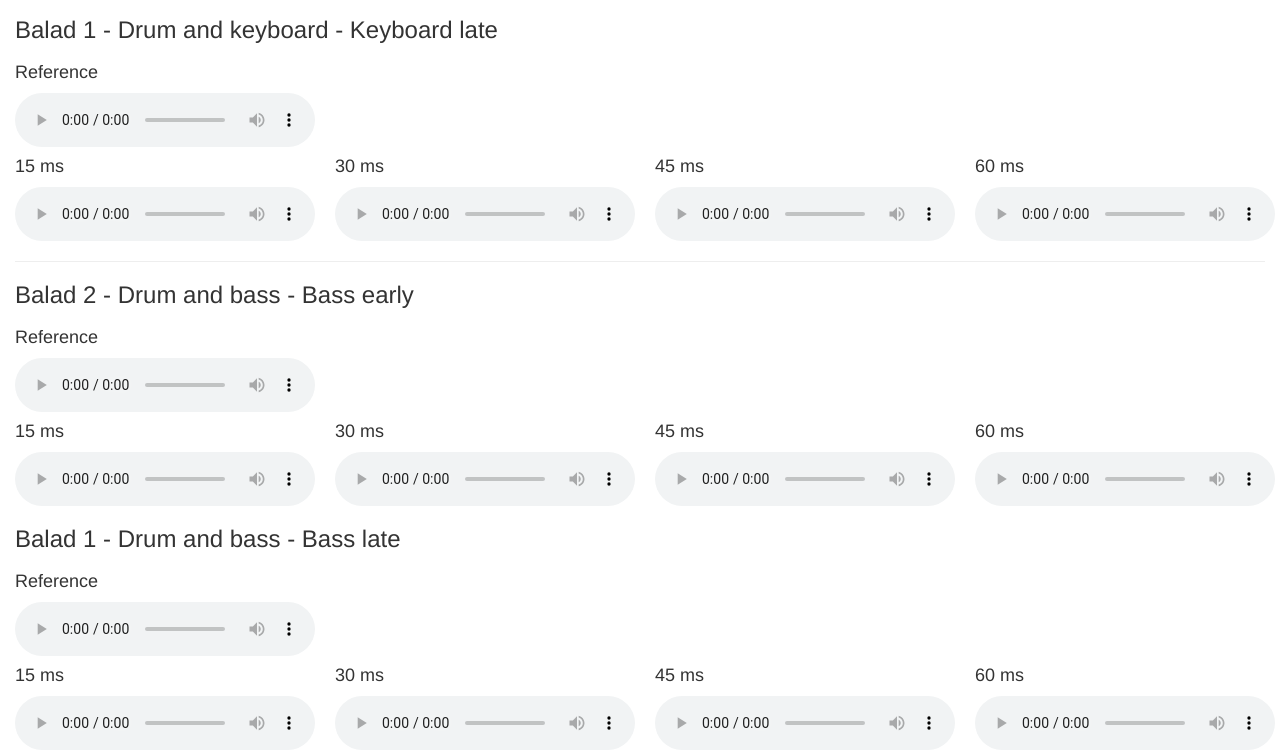
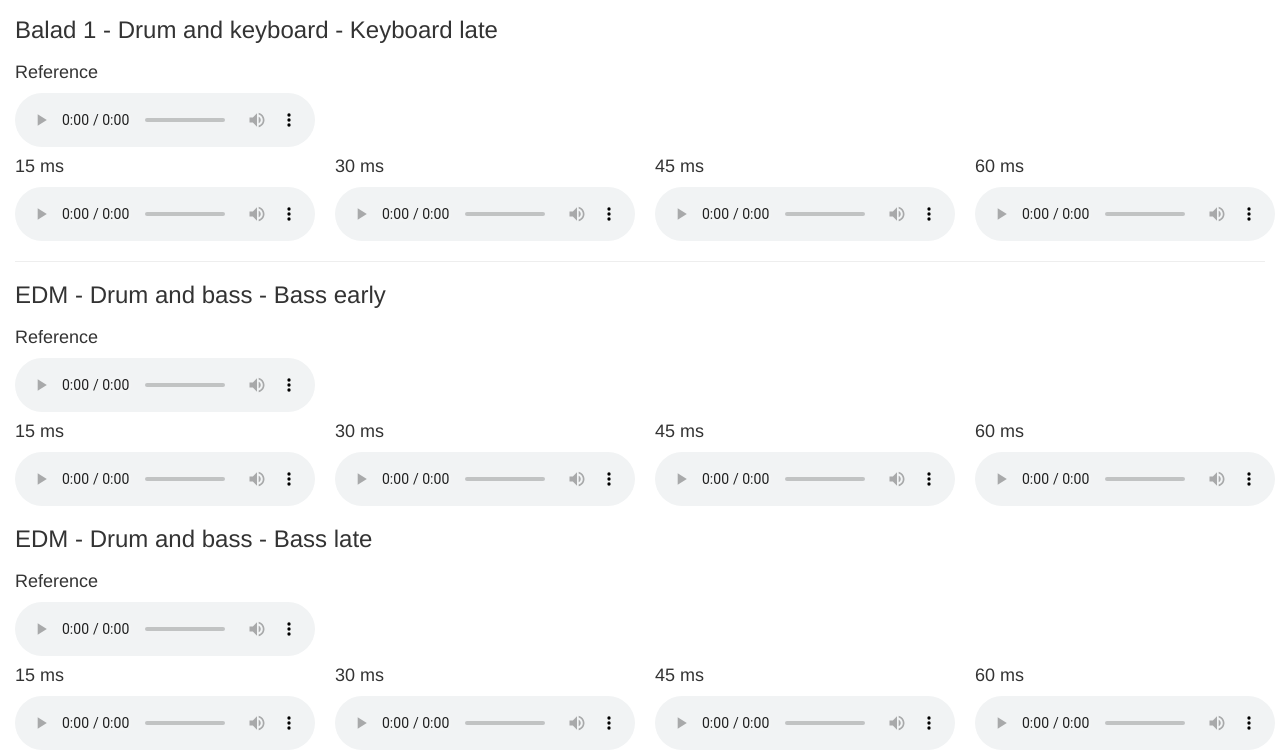
Before and after one commit to Thomas-Mout/grooveperception.github.io, a plain HTML site: page index.html in a window 1280 px wide. Shown: the part 2283-3033 px from the top of the page. Drawn offline with nearby package versions, Linux system fonts and the light colour scheme.

Commit message:
Update index.html

```diff
--- a/index.html
+++ b/index.html
@@ -443,7 +443,7 @@
 	<hr style="width:100%;text-align:left;margin-left:0">
 
 	<!-- EDM - Drum and bass -->
-  	<h3>Balad 2 - Drum and bass - Bass early</h3>
+  	<h3>EDM - Drum and bass - Bass early</h3>
   	<div class="row">
 		<div class="col-sm-3">
 			<h4>Reference</h4>
@@ -483,7 +483,7 @@
 			</audio>
 		</div>
   	</div>
-  	<h3>Balad 1 - Drum and bass - Bass late</h3>
+  	<h3>EDM - Drum and bass - Bass late</h3>
 		<div class="row">
 		<div class="col-sm-3">
 			<h4>Reference</h4>
```
